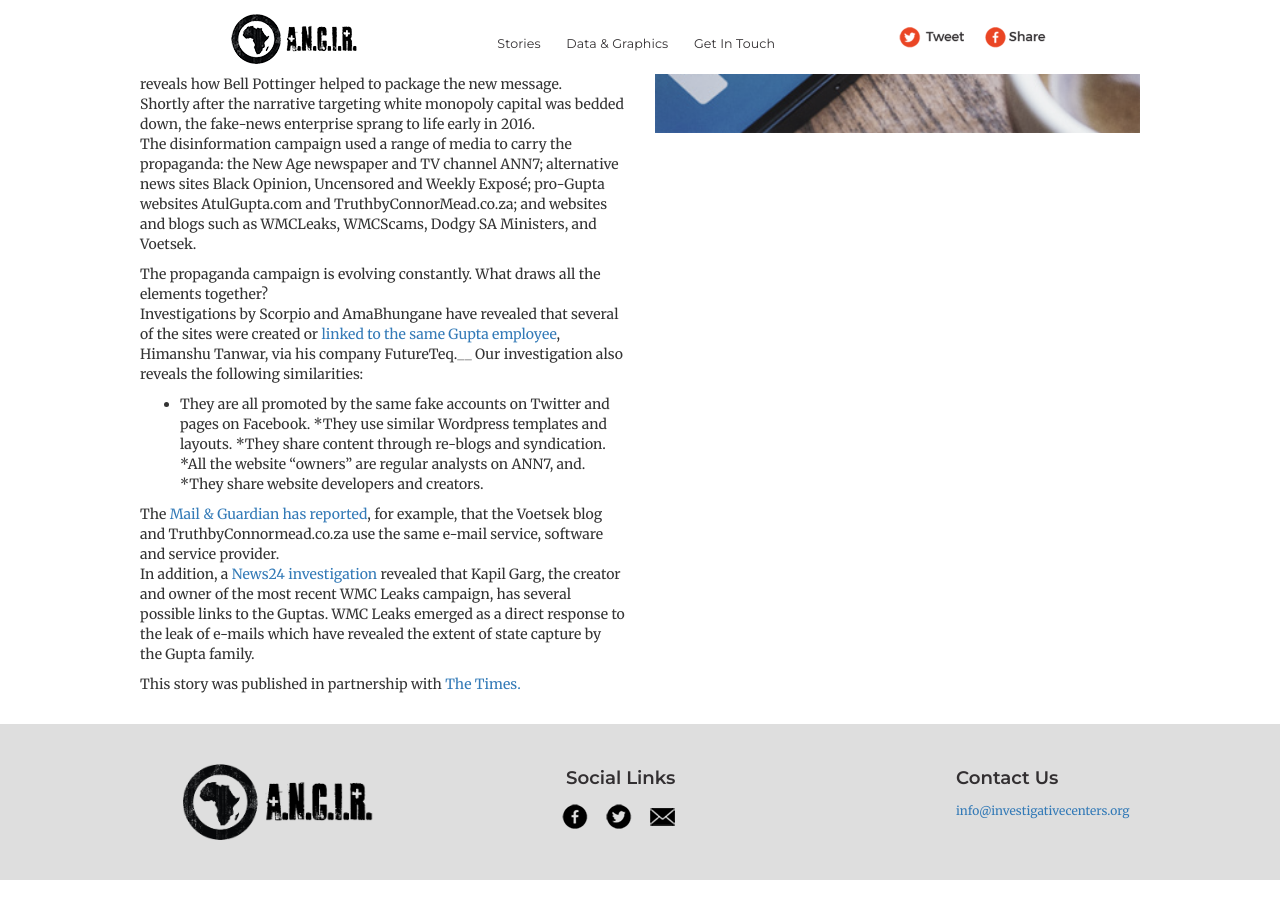
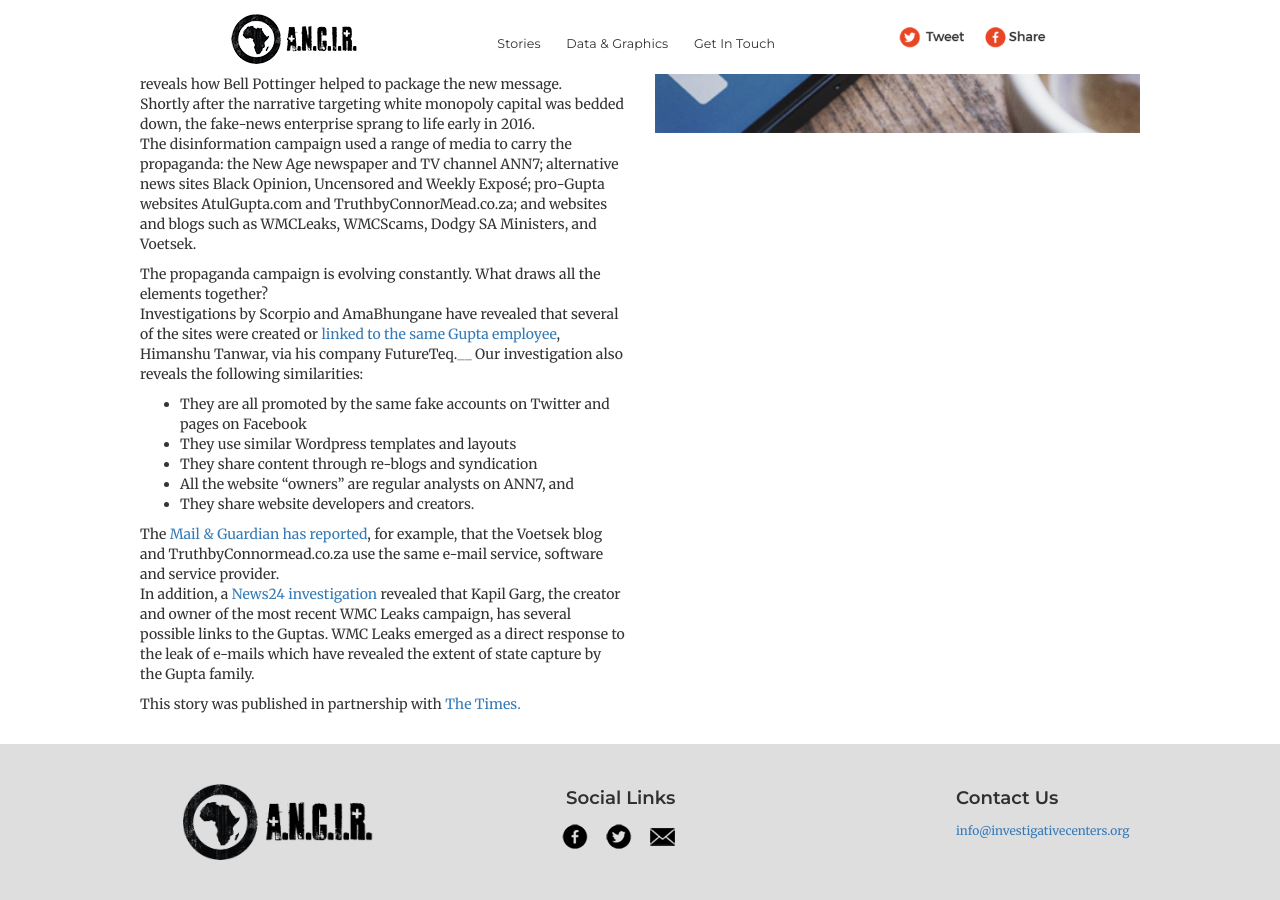
Before and after one commit to tonyetgb/mh-cfd.github.io, a Jekyll site: the page built from _posts/2017-12-10-Main-Story_2.md, in a window 1280 px wide and 900 px high, scrolled down 568 px. Built offline with Jekyll 4.4.1, drawn with Linux system fonts in a browser that asks for light colours; nearby versions of some CDN libraries.

```diff
--- a/_posts/2017-12-10-Main-Story_2.md
+++ b/_posts/2017-12-10-Main-Story_2.md
@@ -27,11 +27,11 @@ The propaganda campaign is evolving constantly. What draws all the elements toge
 Investigations by Scorpio and AmaBhungane have revealed that several of the sites were created or <a href="https://www.dailymaverick.co.za/article/2017-06-22-scorpio-in-the-non-surprise-of-the-year-wmcleaks.com-smear-campaign-tracked-to-a-gupta-associate/">linked to the same Gupta employee</a>, Himanshu Tanwar, via his company FutureTeq.__
 Our  investigation also reveals the following similarities:
 
-* They are all promoted by the same fake accounts on Twitter and pages on Facebook.
-*They use similar Wordpress templates and layouts.
-*They share content through re-blogs and syndication.
-*All the website “owners” are regular analysts on ANN7, and.
-*They share website developers and creators.
+* They are all promoted by the same fake accounts on Twitter and pages on Facebook
+* They use similar Wordpress templates and layouts
+* They share content through re-blogs and syndication
+* All the website “owners” are regular analysts on ANN7, and
+* They share website developers and creators.
 
 The <a href="https://mg.co.za/article/2016-11-23-00-time-to-cause-some-havoc-the-weird-web-of-gupta-linked-misinformation">Mail &amp; Guardian has reported</a>, for example, that the Voetsek blog and TruthbyConnormead.co.za use the same e-mail service, software and service provider.
 In addition, a <a href="http://www.news24.com/SouthAfrica/News/exclusive-indian-it-guru-linked-to-fake-wmc-sites-20170726">News24 investigation</a> revealed that Kapil Garg, the creator and owner of the most recent WMC Leaks campaign, has several possible links to the Guptas. WMC Leaks emerged as a direct response to the leak of e-mails which have revealed the extent of state capture by the Gupta family.
```
